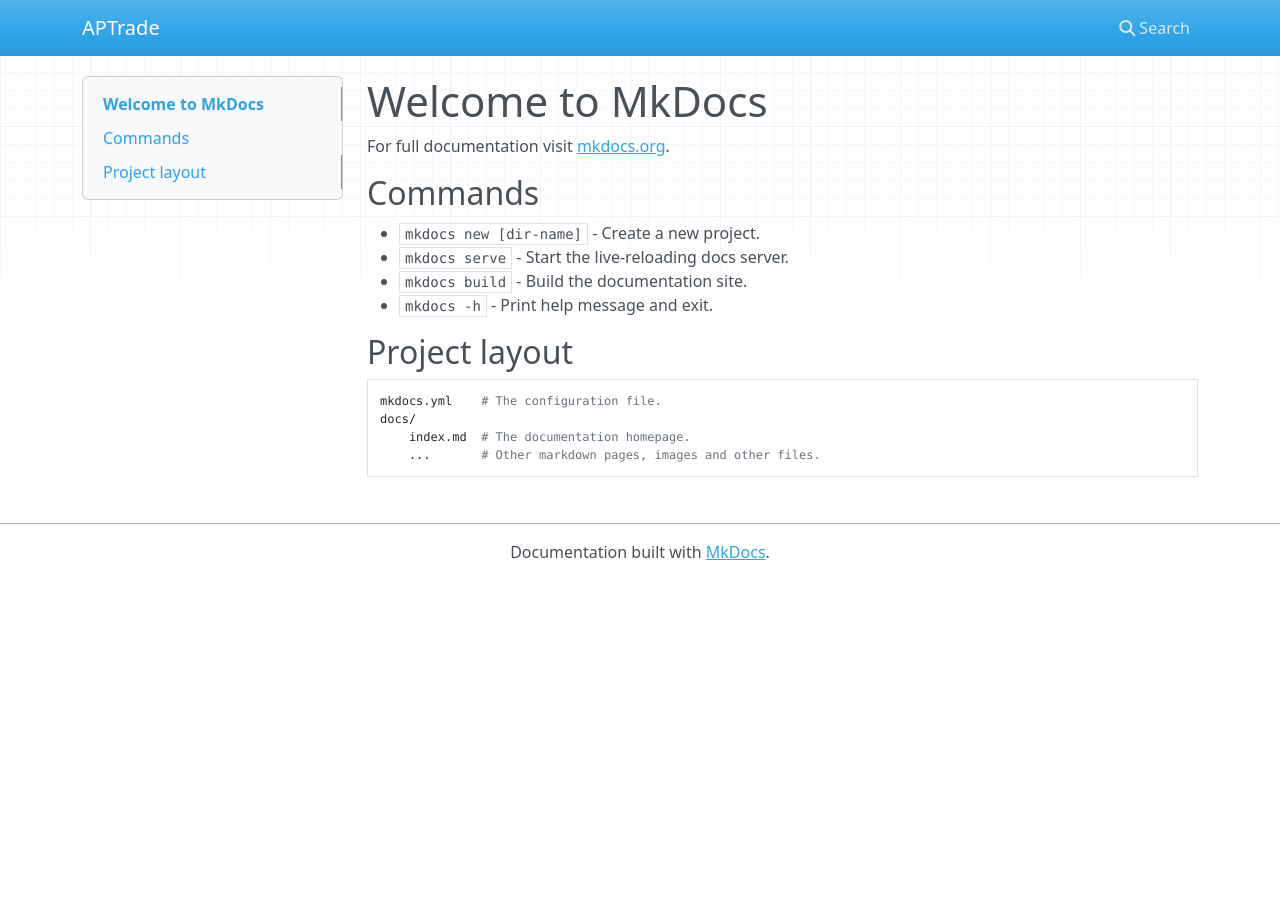
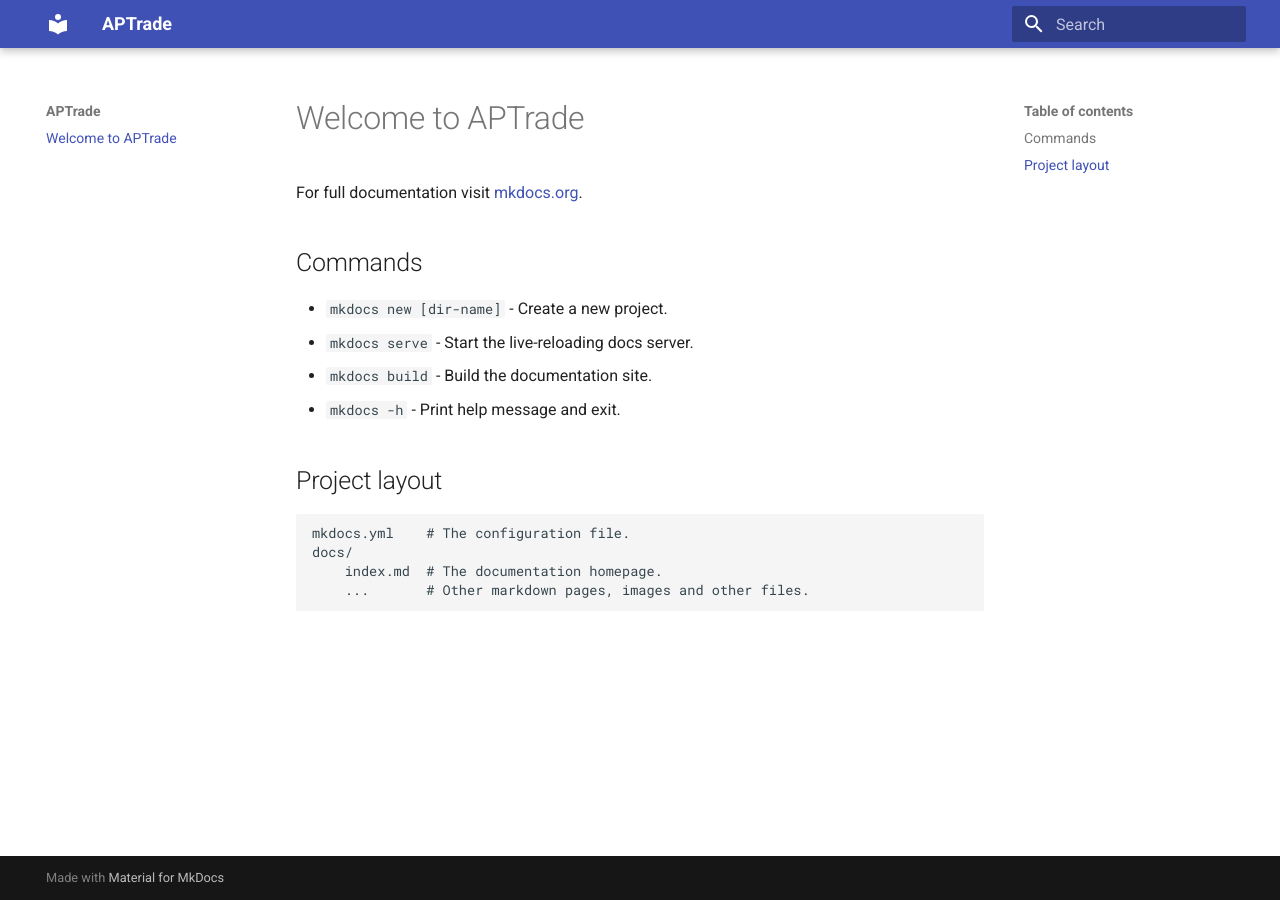
Before and after one commit to vcaldas/aptrade, an MkDocs documentation site: the page built from docs/index.md, in a window 1280 px wide. Built offline with MkDocs 1.6.1 and Material for MkDocs 9.7.7, drawn with Linux system fonts in a browser that asks for light colours; nearby versions of some CDN libraries.

Commit message:
Include material theme

```diff
--- a/docs/index.md
+++ b/docs/index.md
@@ -1,4 +1,4 @@
-# Welcome to MkDocs
+# Welcome to APTrade
 
 For full documentation visit [mkdocs.org](https://www.mkdocs.org).
 
--- a/mkdocs.yml
+++ b/mkdocs.yml
@@ -1 +1,4 @@
 site_name: APTrade
+site_url: https://vcaldas.github.io/aptrade/
+theme:
+  name: material
```
